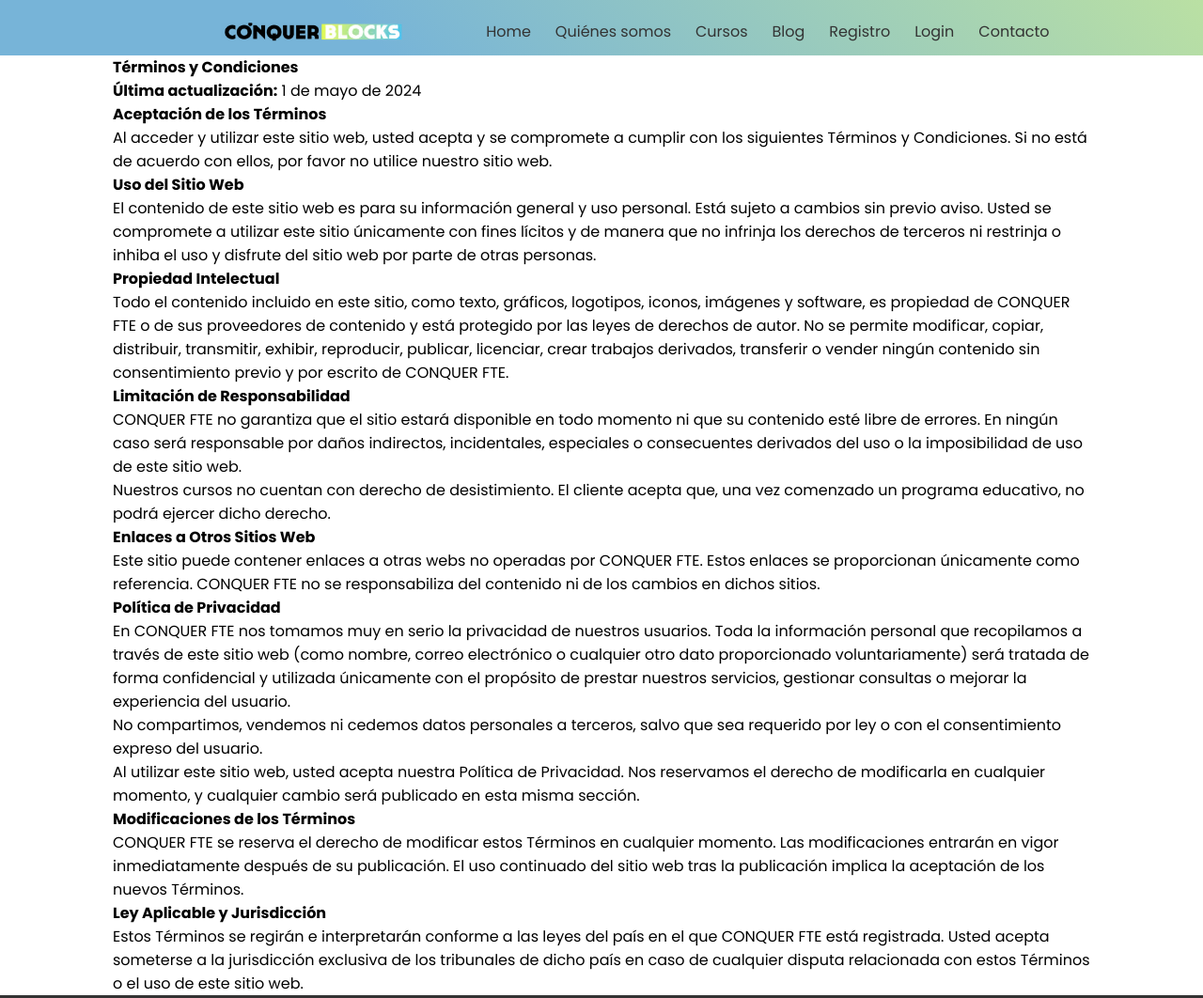
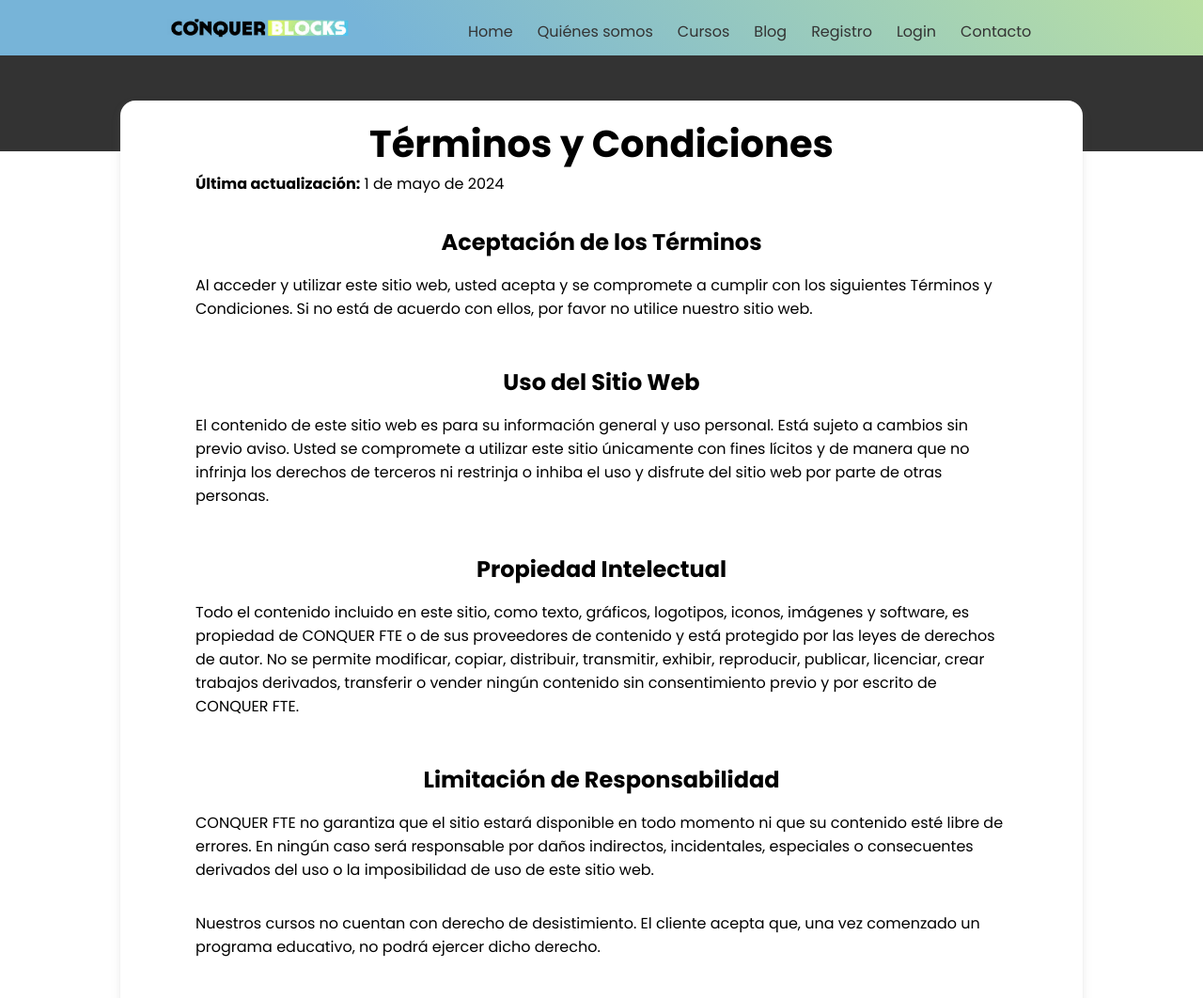
Before and after one commit to jrramoncp/proyecto_academia_conquer, a website built with Vite: page pages/legal-advise.html in a window 1280 px wide. Shown: the top 1062 px of the page at 94% size. Built offline with nearby package versions, Linux system fonts and the light colour scheme.

Commit message:
legal advise styles

```diff
--- a/pages/legal-advise.html
+++ b/pages/legal-advise.html
@@ -12,9 +12,9 @@
     <title>Conquer Blocks - Aviso Legal</title>
   </head>
   <body>
-    <header class="header">
+    <header class="header" id="header">
       <div class="container">
-          <a href="../index.html"></a><img class="logo" src="../img/shared/logo-conquer.avif" alt="logo de conquer blocks" height="20">
+          <a href="../index.html"><img class="logo" src="../img/shared/logo-conquer.avif" alt="logo de conquer blocks" height="20"></a>
           <div class="menus__container">
           <!-- checkbox is for burguer menu button in mobile and tablet -->
           <input type="checkbox" id="nav-toggle">
@@ -35,31 +35,31 @@
   </header>
   <main class="main__legal_advise">
     <div class="container">
-      <section>
+      <section class="last__update">
         <h1>Términos y Condiciones</h1>
 
         <p><strong>Última actualización:</strong>
           <time datetime="2024-05-01">1 de mayo de 2024</time>
         </p>
 
-        <section>
+        <article>
           <h2>Aceptación de los Términos</h2>
           <p>
             Al acceder y utilizar este sitio web, usted acepta y se compromete a cumplir con los siguientes Términos y Condiciones.
             Si no está de acuerdo con ellos, por favor no utilice nuestro sitio web.
           </p>
-        </section>
+        </article>
 
-        <section>
+        <article>
           <h2>Uso del Sitio Web</h2>
           <p>
             El contenido de este sitio web es para su información general y uso personal. Está sujeto a cambios sin previo aviso.
             Usted se compromete a utilizar este sitio únicamente con fines lícitos y de manera que no infrinja los derechos de terceros
             ni restrinja o inhiba el uso y disfrute del sitio web por parte de otras personas.
           </p>
-        </section>
+        </article>
 
-        <section>
+        <article>
           <h2>Propiedad Intelectual</h2>
           <p>
             Todo el contenido incluido en este sitio, como texto, gráficos, logotipos, iconos, imágenes y software, es propiedad de
@@ -67,9 +67,9 @@
             No se permite modificar, copiar, distribuir, transmitir, exhibir, reproducir, publicar, licenciar, crear trabajos derivados,
             transferir o vender ningún contenido sin consentimiento previo y por escrito de CONQUER FTE.
           </p>
-        </section>
+        </article>
 
-        <section>
+        <article>
           <h2>Limitación de Responsabilidad</h2>
           <p>
             CONQUER FTE no garantiza que el sitio estará disponible en todo momento ni que su contenido esté libre de errores.
@@ -79,17 +79,17 @@
             Nuestros cursos no cuentan con derecho de desistimiento. El cliente acepta que, una vez comenzado un programa educativo,
             no podrá ejercer dicho derecho.
           </p>
-        </section>
+        </article>
 
-        <section>
+        <article>
           <h2>Enlaces a Otros Sitios Web</h2>
           <p>
             Este sitio puede contener enlaces a otras webs no operadas por CONQUER FTE.
             Estos enlaces se proporcionan únicamente como referencia. CONQUER FTE no se responsabiliza del contenido ni de los cambios en dichos sitios.
           </p>
-        </section>
+        </article>
 
-        <section id="politica-privacidad">
+        <article id="politica-privacidad">
           <h2>Política de Privacidad</h2>
           <p>
             En CONQUER FTE nos tomamos muy en serio la privacidad de nuestros usuarios. Toda la información personal que recopilamos a través de este sitio web
@@ -103,25 +103,28 @@
             Al utilizar este sitio web, usted acepta nuestra Política de Privacidad. Nos reservamos el derecho de modificarla en cualquier momento,
             y cualquier cambio será publicado en esta misma sección.
           </p>
-        </section>
+        </article>
 
-        <section>
+        <article>
           <h2>Modificaciones de los Términos</h2>
           <p>
             CONQUER FTE se reserva el derecho de modificar estos Términos en cualquier momento.
             Las modificaciones entrarán en vigor inmediatamente después de su publicación.
             El uso continuado del sitio web tras la publicación implica la aceptación de los nuevos Términos.
           </p>
-        </section>
+        </article>
 
-        <section>
+        <article>
           <h2>Ley Aplicable y Jurisdicción</h2>
           <p>
             Estos Términos se regirán e interpretarán conforme a las leyes del país en el que CONQUER FTE está registrada.
             Usted acepta someterse a la jurisdicción exclusiva de los tribunales de dicho país en caso de cualquier disputa relacionada con estos Términos o el uso de este sitio web.
           </p>
-        </section>
+        </article>
       </section>
+    </div>
+    <div class="arrow__up">
+      <a href="#header"><img src="../img/shared/arrow-up.png" alt="arrow up icon"></a>
     </div>
   </main>
 
--- a/src/sass/abstract/__mixins.scss
+++ b/src/sass/abstract/__mixins.scss
@@ -46,6 +46,14 @@
 
 }
 
+//arrow up styles
+
+@mixin arrow-up{
+  display: flex;
+  justify-content: center;
+  padding: 2rem;
+}
+
 // mixin for home video banner
 @mixin banner-styles{
   h2{
--- /dev/null
+++ b/src/sass/pages/_legal-advise.scss
@@ -0,0 +1,39 @@
+@use '../abstract/_variables' as v;
+@use '../abstract/_mixins' as m;
+
+.main__legal_advise{
+    background: linear-gradient(v.$black-color 5%, white 5%, white 100%);
+    background-size: 10%;
+    padding-top: 3rem;
+    padding-bottom: 3rem;
+    .container{
+        background-color: white;
+        max-width: 80%;
+        border-radius: 1rem;
+        box-shadow: v.$article-shadow;
+        .last__update{
+            padding-top: 1rem;
+            margin-bottom: 1rem;
+            h1{
+                font-size: 2.5rem;
+                text-align: center;
+            }
+            p{
+                padding-bottom: 2rem;
+            }
+            article{
+                padding-bottom: 1rem;
+                h2{
+                    font-size: 1.5rem;
+                    text-align: center;
+                    padding-bottom: 1rem;
+                }
+            }
+        }
+    }
+    .arrow__up{
+        @include m.arrow-up();
+        padding-bottom: 0;
+    }
+
+}
--- a/src/sass/pages/_pages.scss
+++ b/src/sass/pages/_pages.scss
@@ -1,2 +1,3 @@
 @use "home";
 @use "profesorado";
+@use "legal-advise";
```
Also changed, not shown: pages/boilerplate.html (+1 -1 lines).
